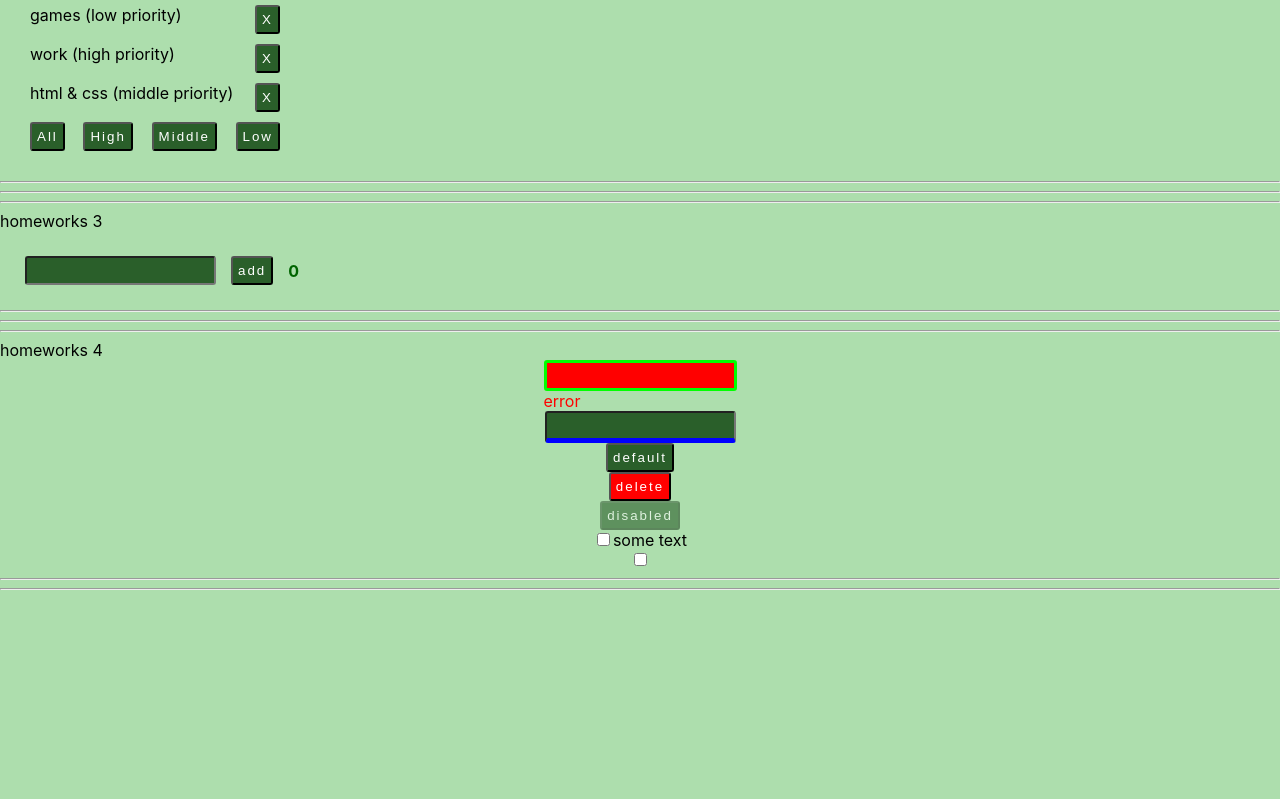
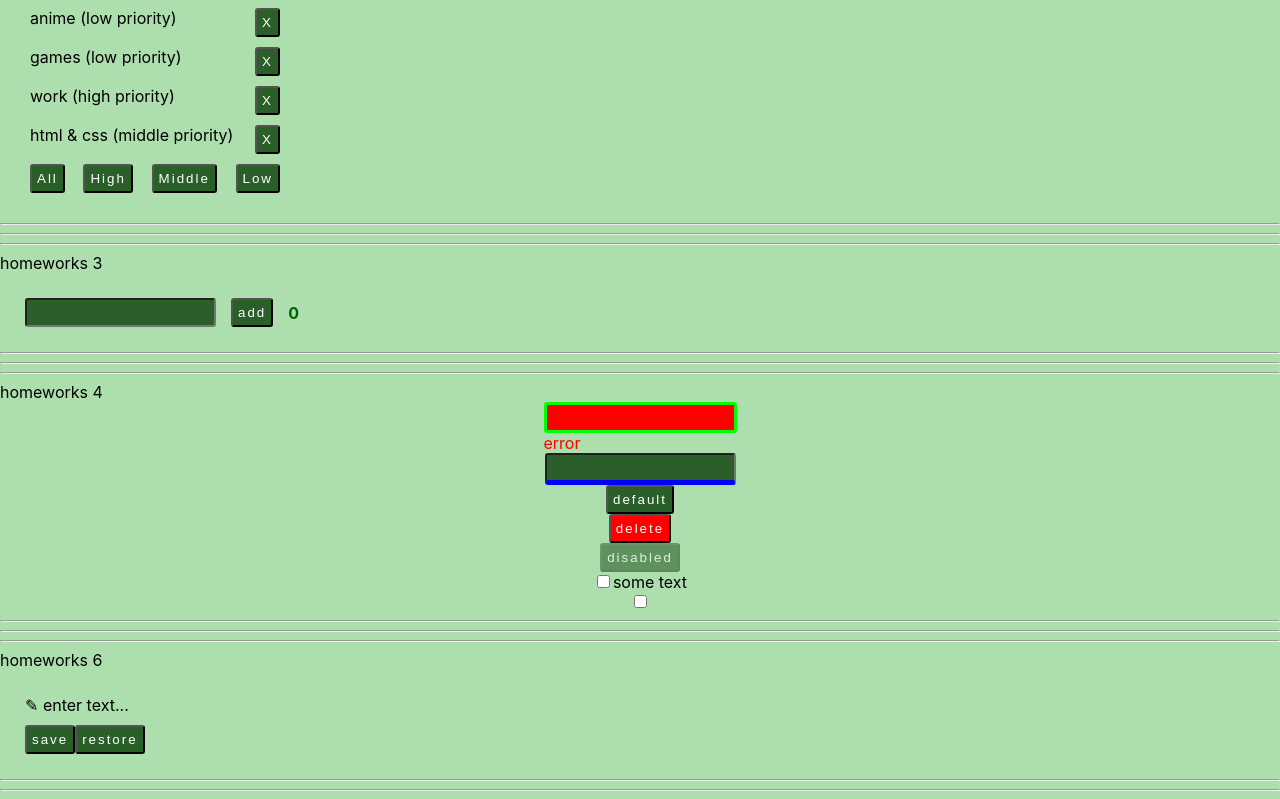
Before and after one commit to ElenaBoyko1992/tasks_from_Ignat_2, a React (Create React App) app: page /#/pre-junior in a window 1280 px wide. Shown: the part 366-1165 px from the top of the page. Before the commit the page ends 964 px from the top, so only its background shows below. Built offline with nearby package versions, Linux system fonts and the light colour scheme.

Commit message:
24/09/22

```diff
--- a/src/index.tsx
+++ b/src/index.tsx
@@ -5,6 +5,7 @@ import App from './p1-main/m1-ui/u1-app/App'
 import * as serviceWorker from './serviceWorker'
 
 ReactDOM.render(
+
     <React.StrictMode>
         <App/>
     </React.StrictMode>,
--- a/src/p2-homeworks/h1/Message.module.css
+++ b/src/p2-homeworks/h1/Message.module.css
@@ -2,6 +2,7 @@
     display: flex;
     align-items: flex-end;
     font-family: Tahoma;
+    margin: 25px;
 }
 .messageItem__avatar {
     width: 60px;
--- a/src/p2-homeworks/h5-rrd-v6/pages/PreJunior.tsx
+++ b/src/p2-homeworks/h5-rrd-v6/pages/PreJunior.tsx
@@ -3,6 +3,7 @@ import HW1 from '../../h1/HW1'
 import HW2 from '../../h2/HW2'
 import HW3 from '../../h3/HW3'
 import HW4 from '../../h4/HW4'
+import HW6 from "../../h6/HW6";
 
 function PreJunior() {
     return (
@@ -11,7 +12,7 @@ function PreJunior() {
             <HW2/>
             <HW3/>
             <HW4/>
-            {/*<HW6/>*/}
+            <HW6/>
 
         </div>
     )
--- a/src/p2-homeworks/h5/pages/PreJunior.tsx
+++ b/src/p2-homeworks/h5/pages/PreJunior.tsx
@@ -3,6 +3,7 @@ import HW1 from '../../h1/HW1'
 import HW2 from '../../h2/HW2'
 import HW3 from '../../h3/HW3'
 import HW4 from '../../h4/HW4'
+import HW6 from "../../h6/HW6";
 
 function PreJunior() {
     return (
@@ -11,7 +12,7 @@ function PreJunior() {
             <HW2/>
             <HW3/>
             <HW4/>
-            {/*<HW6/>*/}
+            <HW6/>
 
         </div>
     )
--- /dev/null
+++ b/src/p2-homeworks/h6/HW6.module.css
@@ -0,0 +1,3 @@
+.hw6 {
+    margin: 25px;
+}
--- a/src/p2-homeworks/h6/HW6.tsx
+++ b/src/p2-homeworks/h6/HW6.tsx
@@ -2,6 +2,7 @@ import React, {useState} from 'react'
 import SuperEditableSpan from './common/c4-SuperEditableSpan/SuperEditableSpan'
 import SuperButton from '../h4/common/c2-SuperButton/SuperButton'
 import {restoreState, saveState} from './localStorage/localStorage'
+import s from './HW6.module.css'
 
 function HW6() {
     const [value, setValue] = useState<string>('')
@@ -10,14 +11,14 @@ function HW6() {
         saveState<string>('editable-span-value', value)
     }
     const restore = () => {
-        // setValue()
+        setValue(restoreState<string>('editable-span-value', ''))
     }
 
     return (
         <div>
             <hr/>
             homeworks 6
-
+            <div className={s.hw6}>
                 {/*should work (должно работать)*/}
                 <div>
                     <SuperEditableSpan
@@ -28,6 +29,8 @@ function HW6() {
                 </div>
                 <SuperButton onClick={save}>save</SuperButton>
                 <SuperButton onClick={restore}>restore</SuperButton>
+            </div>
+
 
             <hr/>
             {/*для личного творчества, могу проверить*/}
--- /dev/null
+++ b/src/p2-homeworks/h6/common/c4-SuperEditableSpan/SuperEditableSpan.module.css
@@ -0,0 +1,12 @@
+.span{
+    display: block;
+    margin: 10px 0px;
+}
+
+.span::before {
+content: "✎ ";
+}
+
+.input {
+    margin: 10px 0px;
+}
--- a/src/p2-homeworks/h6/common/c4-SuperEditableSpan/SuperEditableSpan.tsx
+++ b/src/p2-homeworks/h6/common/c4-SuperEditableSpan/SuperEditableSpan.tsx
@@ -1,5 +1,6 @@
 import React, {DetailedHTMLProps, InputHTMLAttributes, HTMLAttributes, useState} from 'react'
 import SuperInputText from '../../../h4/common/c1-SuperInputText/SuperInputText'
+import s from './SuperEditableSpan.module.css'
 
 // тип пропсов обычного инпута
 type DefaultInputPropsType = DetailedHTMLProps<InputHTMLAttributes<HTMLInputElement>, HTMLInputElement>
@@ -32,21 +33,21 @@ const SuperEditableSpan: React.FC<SuperEditableSpanType> = (
 
     const onEnterCallback = () => {
         // setEditMode() // выключить editMode при нажатии Enter
-
+        setEditMode(false)
         onEnter && onEnter()
     }
     const onBlurCallback = (e: React.FocusEvent<HTMLInputElement>) => {
         // setEditMode() // выключить editMode при нажатии за пределами инпута
-
+        setEditMode(false)
         onBlur && onBlur(e)
     }
     const onDoubleClickCallBack = (e: React.MouseEvent<HTMLSpanElement, MouseEvent>) => {
         // setEditMode() // включить editMode при двойном клике
-
+        setEditMode(true)
         onDoubleClick && onDoubleClick(e)
     }
 
-    const spanClassName = `${'сделать красивый стиль для спана'} ${className}`
+    const spanClassName = `${s.span} ${className}`
 
     return (
         <>
@@ -56,6 +57,7 @@ const SuperEditableSpan: React.FC<SuperEditableSpanType> = (
                         autoFocus // пропсу с булевым значением не обязательно указывать true
                         onBlur={onBlurCallback}
                         onEnter={onEnterCallback}
+                        className={s.input}
 
                         {...restProps} // отдаём инпуту остальные пропсы если они есть (value например там внутри)
                     />
```
Lines whose indentation alone changed are shown as unchanged.
